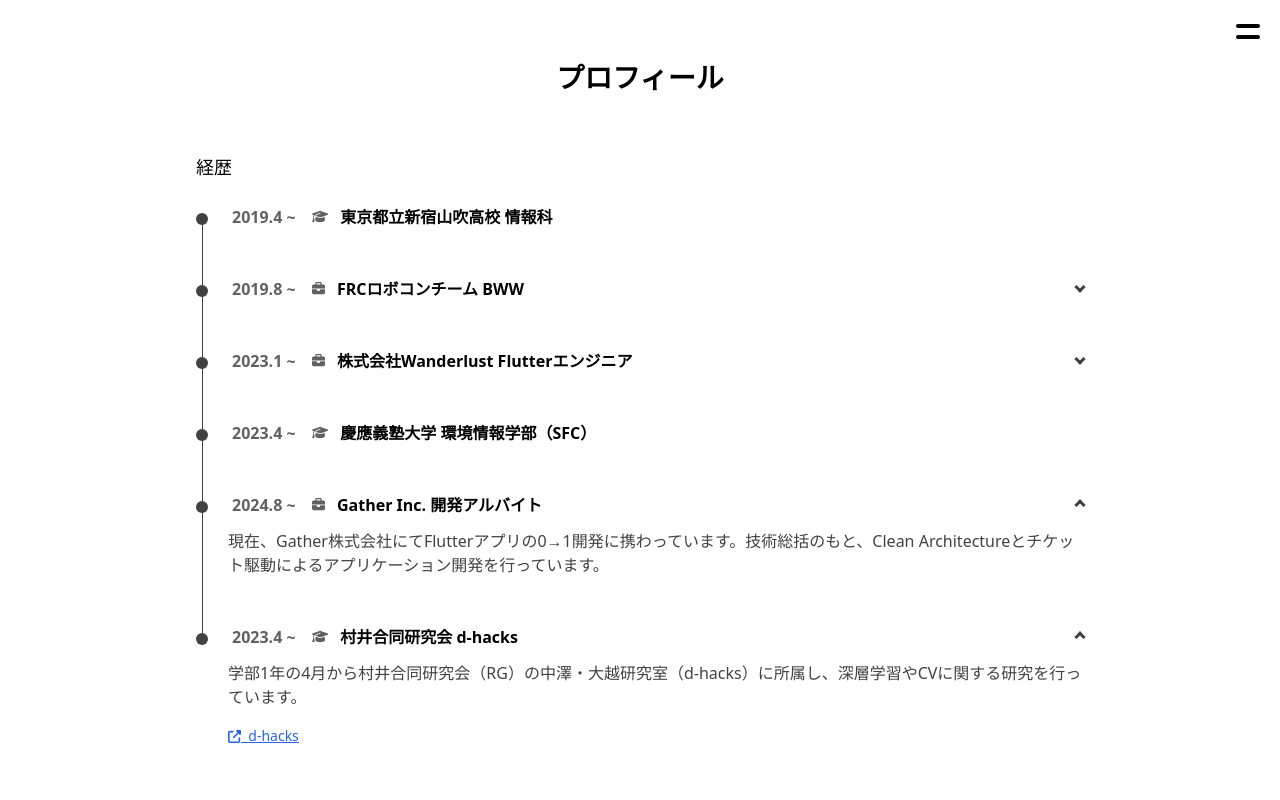
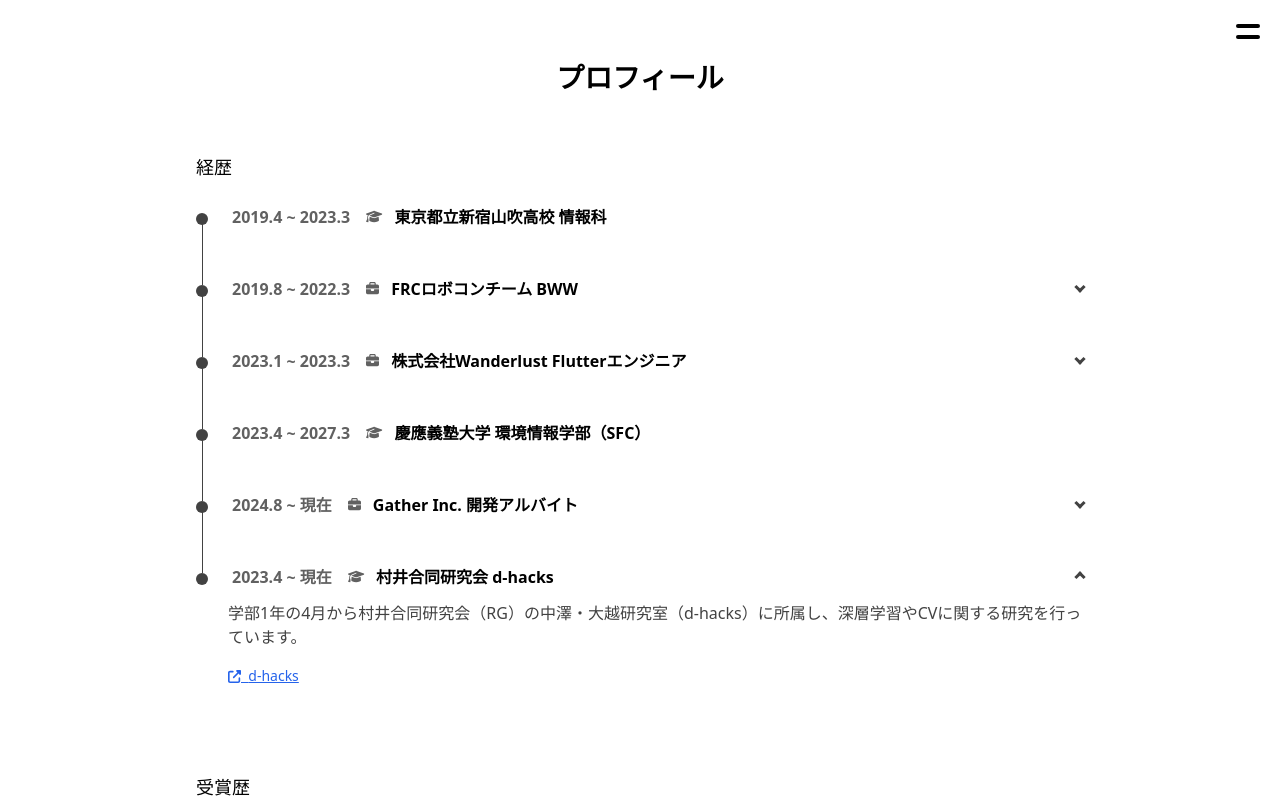
Before and after one commit to sakusaku3939/my-page, a Next.js app: page /profile in a window 1280 px wide. Shown: the top 800 px of the page. Built offline with nearby package versions, Linux system fonts and the light colour scheme.

Commit message:
Add end date

```diff
--- a/src/pages/profile/index.tsx
+++ b/src/pages/profile/index.tsx
@@ -20,8 +20,8 @@ const Index = () => {
       <section className={index.section}>
         <h1 className={index.h1}>経歴</h1>
         <Timeline>
-          <TimeLineItem date="2019.4 ~" icon={faGraduationCap} title="東京都立新宿山吹高校 情報科" />
-          <TimeLineItem date="2019.8 ~" icon={faBriefcase} title="FRCロボコンチーム BWW" open={false}>
+          <TimeLineItem date="2019.4 ~ 2023.3" icon={faGraduationCap} title="東京都立新宿山吹高校 情報科" />
+          <TimeLineItem date="2019.8 ~ 2022.3" icon={faBriefcase} title="FRCロボコンチーム BWW" open={false}>
             高1〜高3に世界最大級のロボコン FRC（FIRST Robotics
             Competition）のチーム「BWW」に初期メンバーとして活動しました。ロボットのプログラミングや公式Webサイト作成、YouTube動画編集、クラウドファンディング、ブログなどでの広報活動を行いました。
             <TimeLineLink
@@ -33,14 +33,16 @@ const Index = () => {
               href="https://www.youtube.com/@BWW8231"
             />
           </TimeLineItem>
-          <TimeLineItem date="2023.1 ~" icon={faBriefcase} title="株式会社Wanderlust Flutterエンジニア" open={false}>
+          <TimeLineItem date="2023.1 ~ 2023.3" icon={faBriefcase} title="株式会社Wanderlust Flutterエンジニア"
+                        open={false}>
             Flutterフロントエンドチームで約2ヶ月間、位置情報共有アプリ「Locket」の開発に従事しました。チャット機能やプロフィール画面などの新規開発や、チケット管理ツールを用いたスクラム開発を行いました。
           </TimeLineItem>
-          <TimeLineItem date="2023.4 ~" icon={faGraduationCap} title="慶應義塾大学 環境情報学部（SFC）" />
-          <TimeLineItem date="2024.8 ~" icon={faBriefcase} title="Gather Inc. 開発アルバイト" open={true}>
-            現在、Gather株式会社にてFlutterアプリの0→1開発に携わっています。技術総括のもと、Clean Architectureとチケット駆動によるアプリケーション開発を行っています。
+          <TimeLineItem date="2023.4 ~ 2027.3" icon={faGraduationCap} title="慶應義塾大学 環境情報学部（SFC）" />
+          <TimeLineItem date="2024.8 ~ 現在" icon={faBriefcase} title="Gather Inc. 開発アルバイト" open={false}>
+            現在、Gather株式会社にてFlutterアプリの0→1開発に携わっています。技術総括のもと、Clean
+            Architectureとチケット駆動によるアプリケーション開発を行っています。
           </TimeLineItem>
-          <TimeLineItem date="2023.4 ~" icon={faGraduationCap} title="村井合同研究会 d-hacks" open={true}>
+          <TimeLineItem date="2023.4 ~ 現在" icon={faGraduationCap} title="村井合同研究会 d-hacks" open={true}>
             学部1年の4月から村井合同研究会（RG）の中澤・大越研究室（d-hacks）に所属し、深層学習やCVに関する研究を行っています。
             <TimeLineLink
               description="d-hacks"
```
